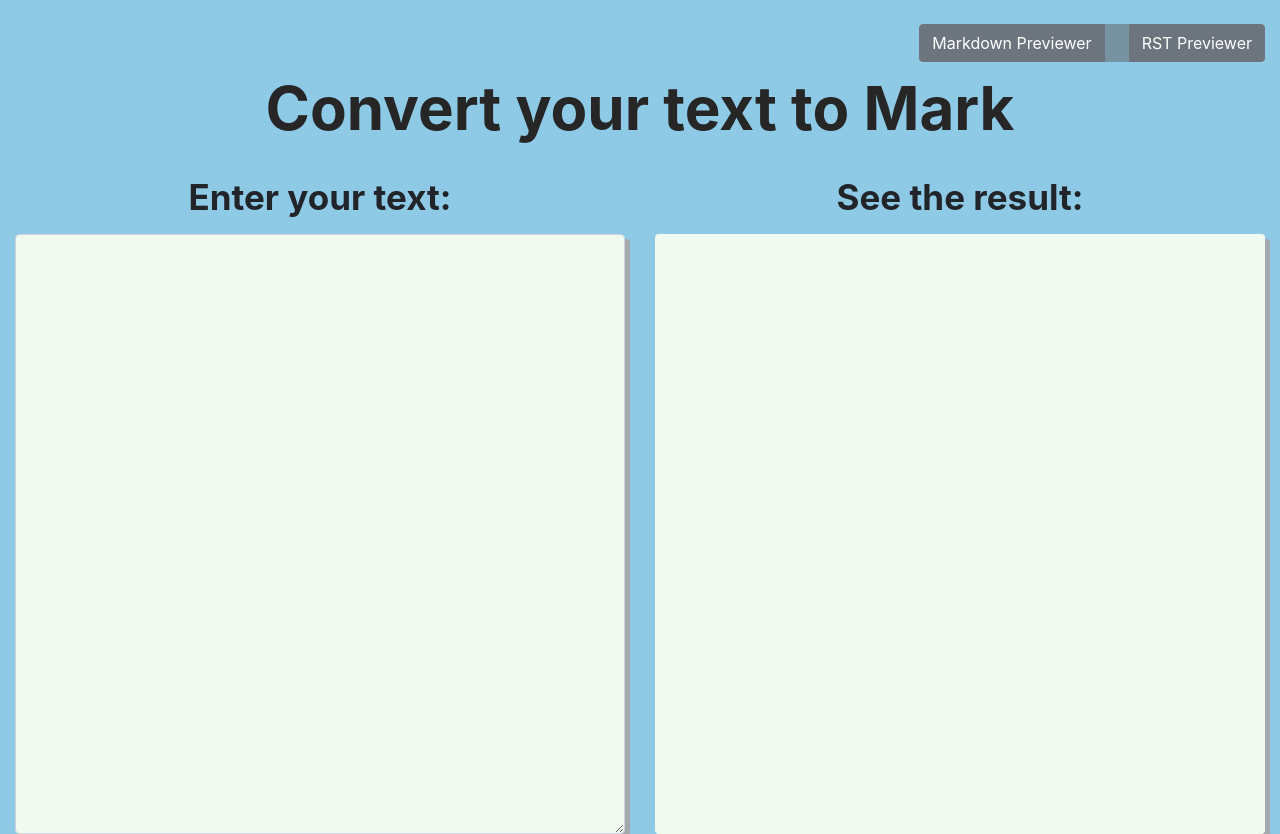
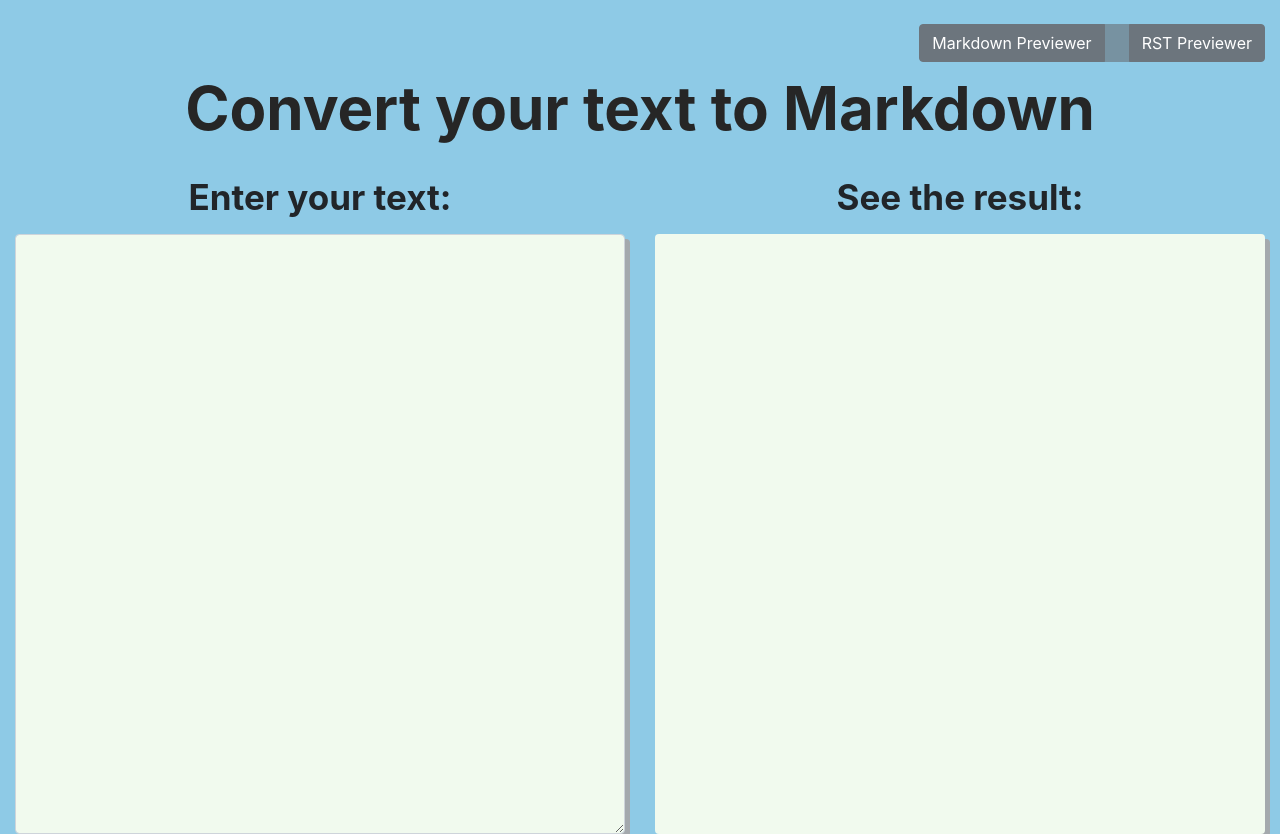
Before and after one commit to pakhiyakomaro/markdown-preview, a React (Create React App) app: page /md2html in a window 1280 px wide. Built offline with nearby package versions, Linux system fonts and the light colour scheme.

Commit message:
fixed a typo. Mark -> Markdown

```diff
--- a/src/App.js
+++ b/src/App.js
@@ -1,9 +1,9 @@
 import React, { Component } from "react";
 import { BrowserRouter as Router, Route } from "react-router-dom";
 import ButtonGroup from "./components/ButtonGroup";
+import PreviewBox from "./components/PreviewBox";
 
 import "./App.css";
-import PreviewBox from "./components/PreviewBox";
 
 let marked = require("marked");
 const axios = require("axios").default;
@@ -13,6 +13,7 @@ export class App extends Component {
     text: "",
     results: "",
   };
+  // Update Functions
   updateSourceText = (e) => {
     this.setState({ text: e.target.value }, () => {
       this.crst();
@@ -45,7 +46,7 @@ export class App extends Component {
             path="/md2html"
             render={(props) =>
               PreviewBox({
-                conversionheading: "Convert your text to Mark",
+                conversionheading: "Convert your text to Markdown",
                 parsedText: markdown,
                 updateSourceText: this.updateSourceText,
                 text: text,
```
Also changed, not shown: src/components/PreviewBox.js (+1 -6 lines).
